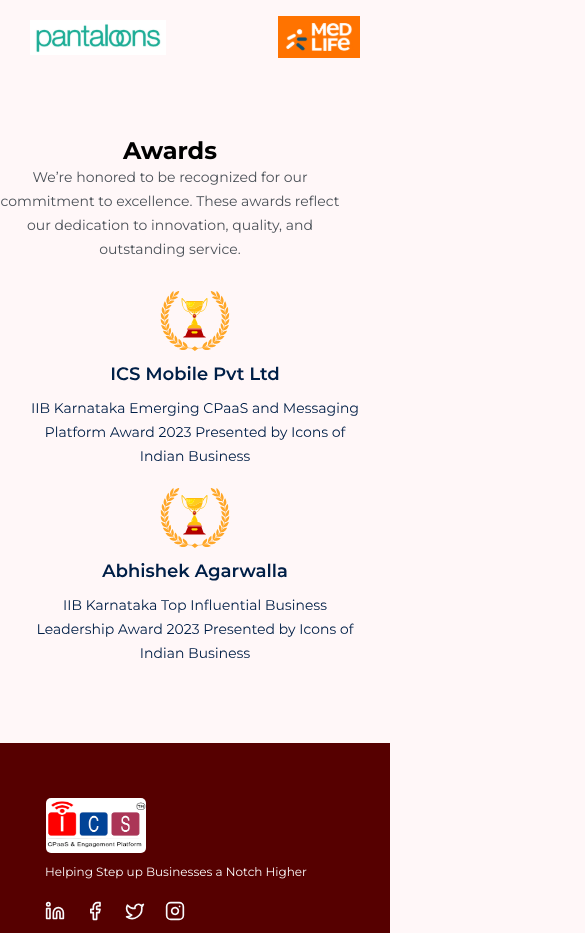
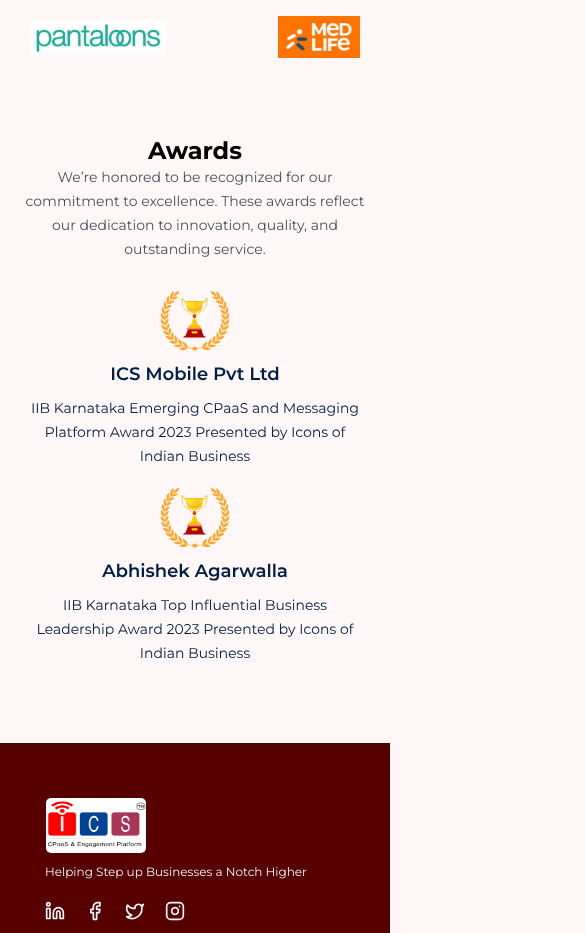
Before and after one commit to bknath/ICS_Mobile, a React (Vite) app: page /about-us in a window 390 px wide. Shown: the part 4340-5273 px from the top of the page, 585 px wide, since content can reach past the window. Built offline with nearby package versions, Linux system fonts and the light colour scheme.

Commit message:
Update Aboutus.css

```diff
--- a/src/pages/AboutusPage/Aboutus.css
+++ b/src/pages/AboutusPage/Aboutus.css
@@ -385,8 +385,7 @@
         width: 350px;
     }
 
-    .header-content-aw p,
-    .header-content-aw h2 {
+    .header-content-aw {
         width: 340px;
     }
 }
```
